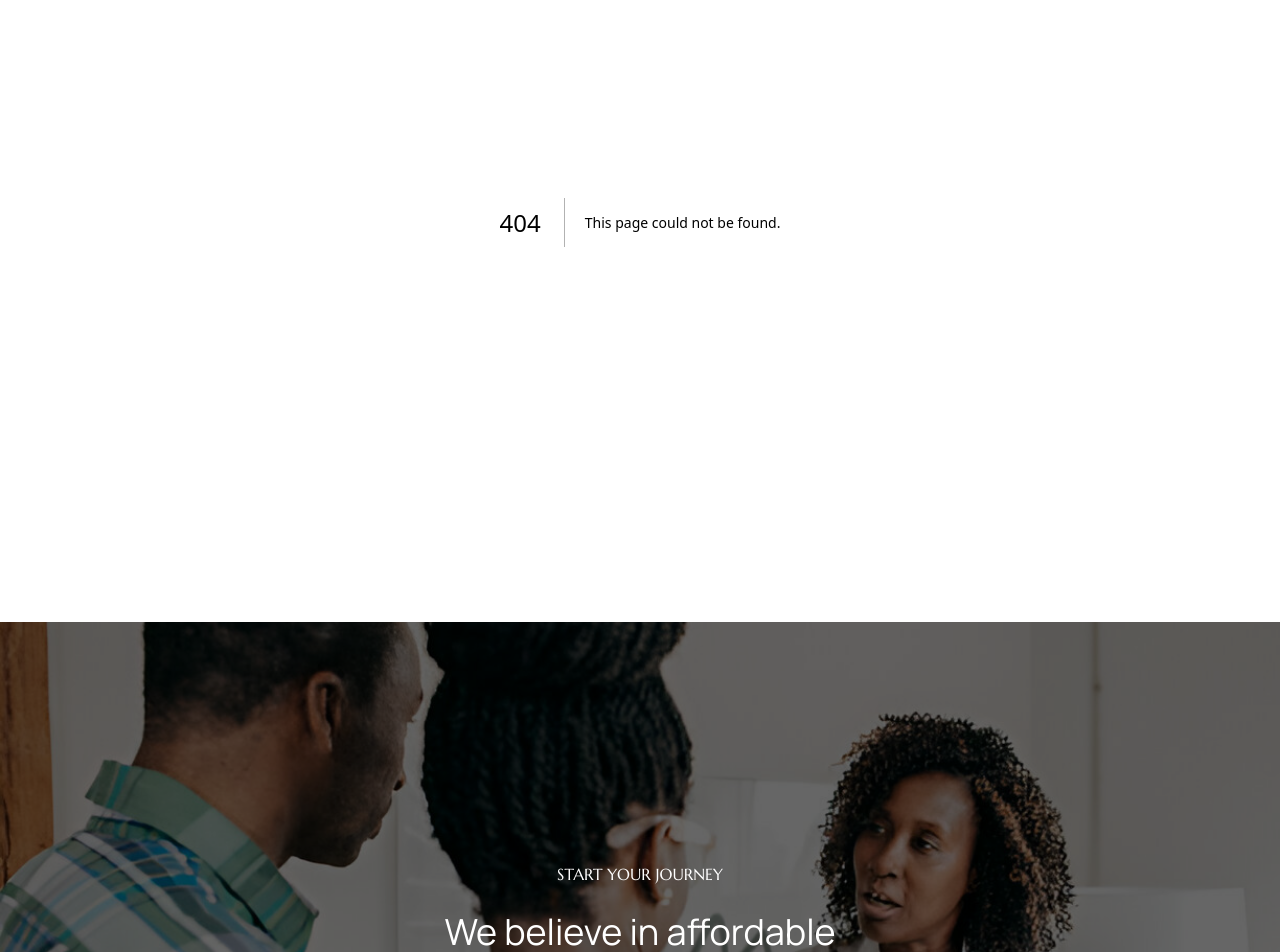
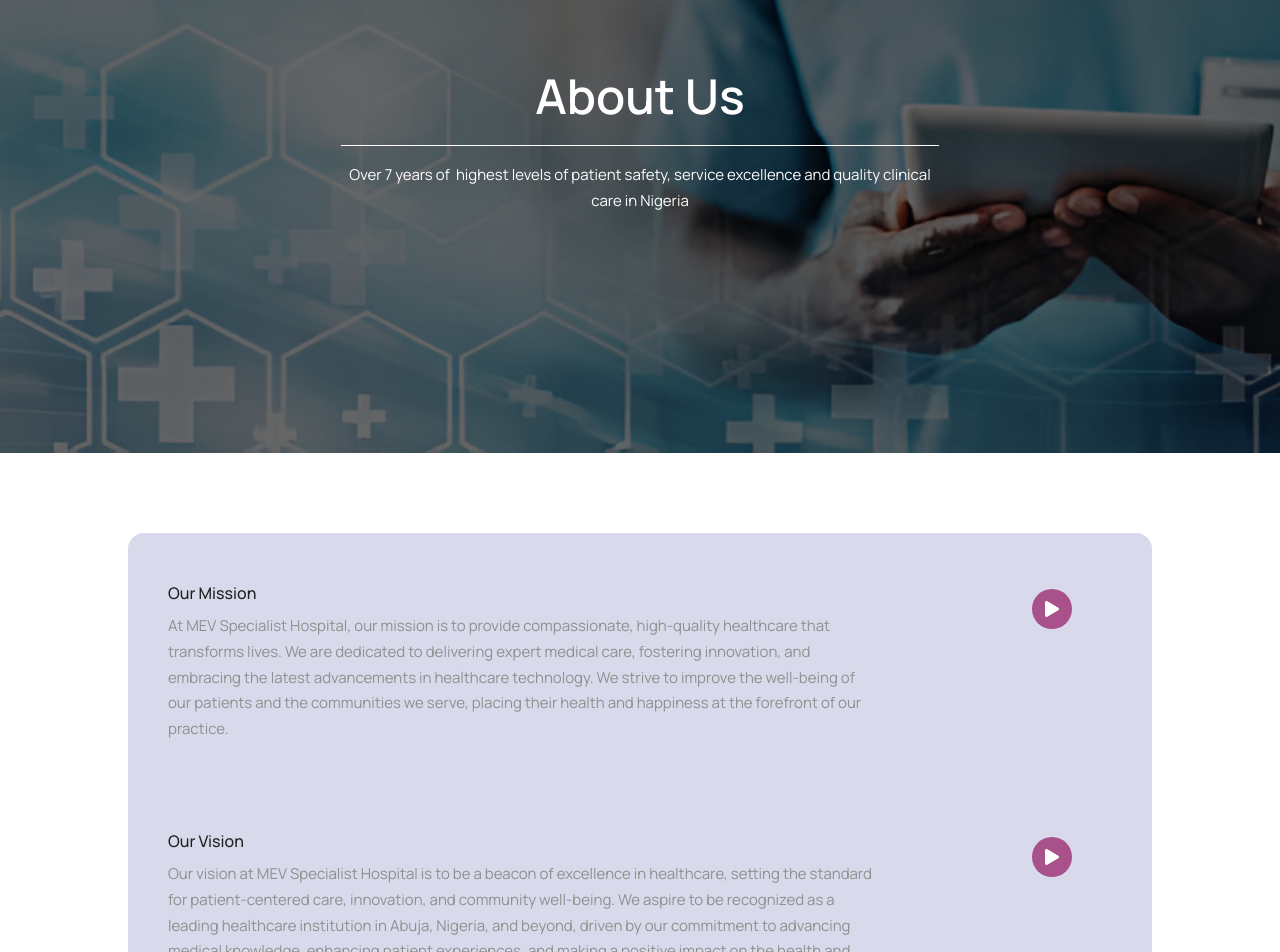
Before and after one commit to mevspecialist/mevspecialiste, a Next.js app: page /about-us in a window 1280 px wide. Before the commit this address had no page. Shown: the part 178-1130 px from the top of the page. Built offline with nearby package versions, Linux system fonts and the light colour scheme.

Commit message:
about us page

```diff
--- /dev/null
+++ b/src/app/about-us/page.tsx
@@ -0,0 +1,50 @@
+import React from 'react';
+import { PageBanner } from '@/components/PageBanner';
+import { FaPlay } from 'react-icons/fa';
+
+const aboutUs: { title: string; content: string }[] = [
+    {
+        title: 'Our Mission',
+        content:
+            'At MEV Specialist Hospital, our mission is to provide compassionate, high-quality healthcare that transforms lives. We are dedicated to delivering expert medical care, fostering innovation, and embracing the latest advancements in healthcare technology. We strive to improve the well-being of our patients and the communities we serve, placing their health and happiness at the forefront of our practice.',
+    },
+    {
+        title: 'Our Vision',
+        content:
+            'Our vision at MEV Specialist Hospital is to be a beacon of excellence in healthcare, setting the standard for patient-centered care, innovation, and community well-being. We aspire to be recognized as a leading healthcare institution in Abuja, Nigeria, and beyond, driven by our commitment to advancing medical knowledge, enhancing patient experiences, and making a positive impact on the health and lives of those we serve.',
+    },
+    {
+        title: 'Core Values',
+        content:
+            'MEV Specialist Hospital’s core values revolve around compassion, excellence, innovation, teamwork, integrity, community engagement, and safety. We prioritize patient well-being with empathy, strive for healthcare excellence, embrace innovation, promote teamwork, uphold ethical standards, engage with our community, and ensure a safe environment for all.',
+    },
+];
+
+const AboutUs: React.FC = () => {
+    return (
+        <main className="px-10 md:px-32">
+            <PageBanner
+                title="About Us"
+                content="Over 7 years of  highest levels of patient safety, service excellence and quality clinical care in Nigeria"
+                image="/images/doctors/doctors-banner.jpeg"
+            />
+            <section className="py-20">
+                <div className="bg-footer-bg px-10 rounded-2xl">
+                    {aboutUs.map((about, index) => (
+                        <div key={index} className="py-10 relative">
+                            <div>
+                                <h3>{about.title}</h3>
+                                <p className='lg:w-3/4'>{about.content}</p>
+                            </div>
+                            <span className="absolute top-10 -right-2 lg:top-14 lg:right-10 text-white flex items-center justify-center bg-btn-color w-10 h-10 rounded-full">
+                                <FaPlay />
+                            </span>
+                        </div>
+                    ))}
+                </div>
+            </section>
+        </main>
+    );
+};
+
+export default AboutUs;
--- a/src/app/page.tsx
+++ b/src/app/page.tsx
@@ -177,10 +177,12 @@ export default function Home() {
                         technology and state-of-the-art Medical equipment.
                     </p>
                     <div className="w-max">
-                        <Button
-                            onClick={(): void => console.log('clicked')}
-                            label="More About Us"
-                        />
+                        <Link
+                            href="/about-us"
+                            className="bg-btn-color text-white px-8 py-3 rounded-full font-light"
+                        >
+                            More About Us
+                        </Link>
                     </div>
                 </div>
                 <div className="mt-6 relative">
--- a/src/layouts/Nav.tsx
+++ b/src/layouts/Nav.tsx
@@ -7,7 +7,7 @@ import { useCloseElementOnClick } from '@/utils/useClickOutside';
 
 const navigation = [
     { name: 'Home', href: '/' },
-    { name: 'Blog', href: '/blog' },
+    { name: 'About Us', href: '/about-us' },
     { name: 'Contact', href: '/contact' },
     { name: 'Services', href: '/services' },
     { name: 'Career', href: '/career' },
```
